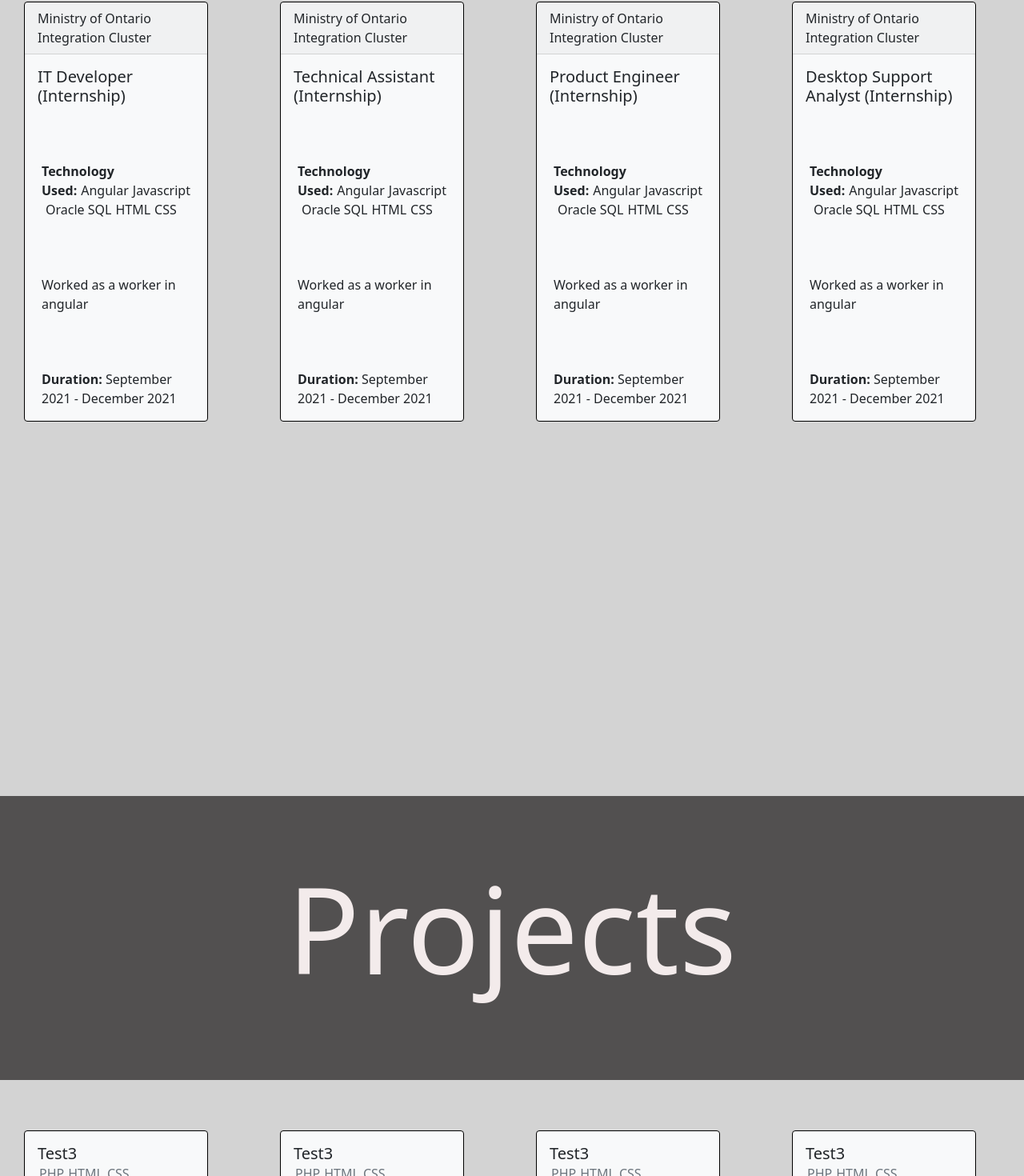
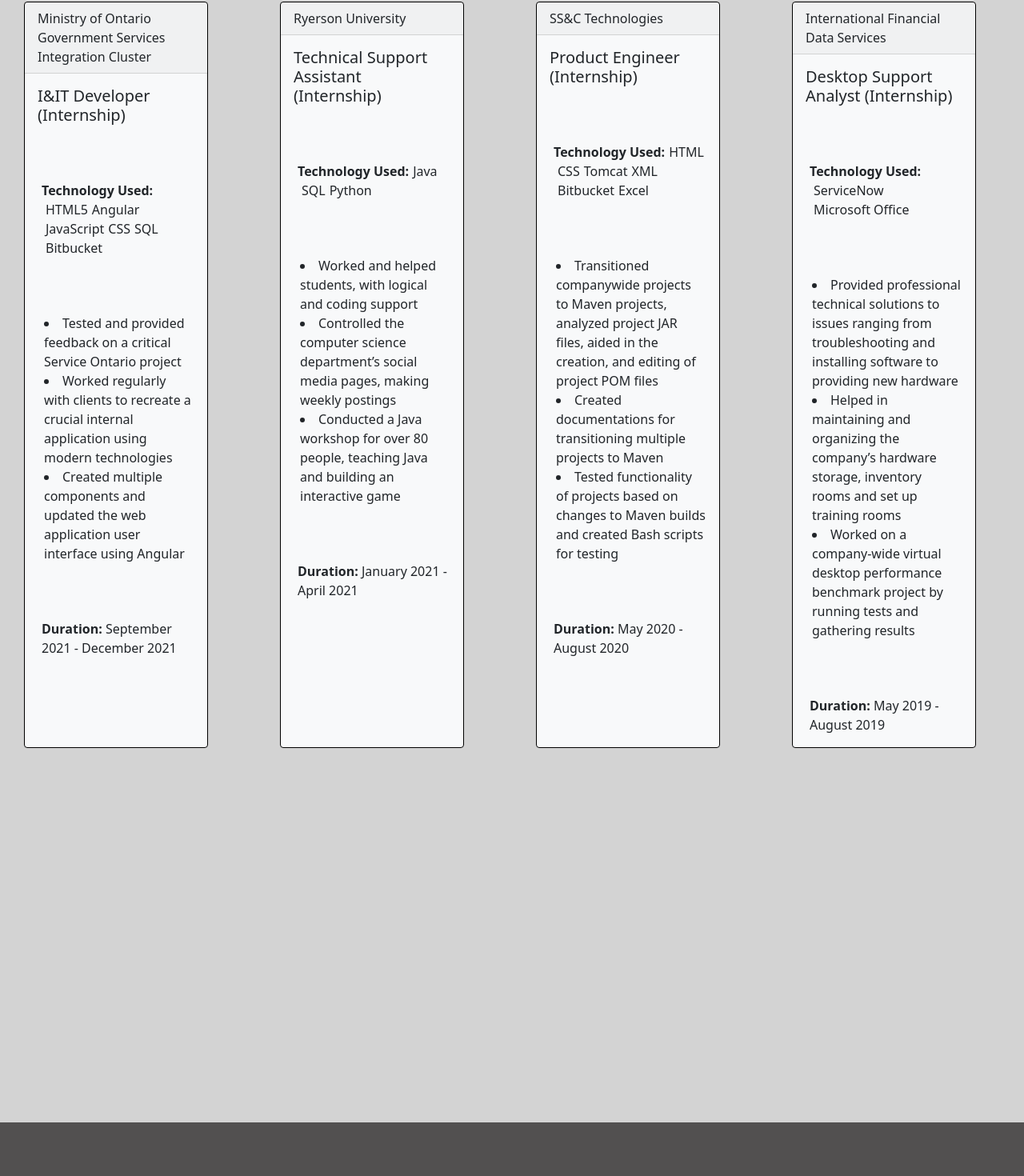
Before and after one commit to Maxmets/My-Website, a React (Create React App) app: page / in a window 1280 px wide. Shown: the part 1819-3289 px from the top of the page at 80% size. Built offline with nearby package versions, Linux system fonts and the light colour scheme.

Commit message:
Updated with real information

```diff
--- a/src/card/Card.css
+++ b/src/card/Card.css
@@ -2,16 +2,19 @@
 @media (min-width: 992px) {
     .card {
         float: left;
-        width: '26rem';
-        height: "33rem";
+        /* width: max-content;
+        height: min-content; */
         margin-left: 30px;
         margin-right: 60px;
         margin-top: 20px;
         display: flex;
         flex-direction: column;
+        /* flex: 1; */
+
     }
 
     .subtitleSpace {
+        padding-top: 10px;
         margin:-3px;
     }
 
@@ -20,7 +23,8 @@
     }
 
     .buttonSpace {
-        margin-top: 35px;
+        margin-top: 30px;
+
     }
 
     .link, .link:hover, .link:focus, .link:active {
@@ -52,7 +56,7 @@
         margin-top: 35px;
     }
 
-    .link, .link:hover, .link:focus, .link:active {
+    .link, .link:hover, .link:focus  {
         text-decoration: none;
         color: inherit;
     }
--- a/src/card/Card.js
+++ b/src/card/Card.js
@@ -15,17 +15,15 @@
     key={"light"}
     text={'dark'}
     className="mb-2 cardHover">
-    <Card.Body>
+    <Card.Body className=''>
         <Card.Title>{props.title}</Card.Title>
         <Card.Subtitle className=" subtitleSpace mb-2 text-muted">{techList}</Card.Subtitle>
         <Card.Text className="textSpace">
         {props.description}
         </Card.Text>
-        <div className="d-grid gap-2">
-            <Button className="buttonSpace" variant="secondary" size="lg">
-            <a className="link" href={props.link}>
+        <div className="d-grid gap-2 " >
+            <Button href={props.link} className="buttonSpace" variant="secondary" size="lg">
                 Click Me
-            </a>
             </Button>
         </div>
     </Card.Body>
--- a/src/footer/Footer.js
+++ b/src/footer/Footer.js
@@ -9,9 +9,8 @@
         <Container className="container">
         <Navbar.Brand className='navbarBrandFooter' href="#home">Maksym Yakhymets</Navbar.Brand>
         <Nav className="me-auto">
-        <Nav.Link href="#home">LinkedIn</Nav.Link>
-        <Nav.Link href="#features">GitHub</Nav.Link>
-        <Nav.Link href="https://www.google.com/">Holder</Nav.Link>
+        <Nav.Link href="https://www.linkedin.com/in/maksymyakhymets/">LinkedIn</Nav.Link>
+        <Nav.Link href="https://github.com/Maxmets">GitHub</Nav.Link>
         </Nav>
         </Container>
     </Navbar>
--- a/src/projects/Projects.js
+++ b/src/projects/Projects.js
@@ -13,11 +13,9 @@
     }
   }
 
-  let project1 = new Project("Test3", "Lorem Ipsum is simply dummy text of the printing and typesetting industry. Lorem Ipsum has been the industry's standard dummy text ever since the 1500s, when an unknown printer took a galley of type and scrambled it to make a type specimen book. It has survived not only five centuries, but also the leap into electronic typesetting, remaining essentially unchanged. It was popularised in the 1960s with the release of Letraset sheets containing Lorem Ipsum passages, and more recently with desktop publishing software like Aldus PageMaker including versions of Lorem Ipsum.","http://google.com","image",["PHP","HTML","CSS"]);
-  let project2 = new Project("Test3", "Lorem Ipsum is simply dummy text of the printing and typesetting industry. Lorem Ipsum has been the industry's standard dummy text ever since the 1500s, when an unknown printer took a galley of type and scrambled it to make a type specimen book. It has survived not only five centuries, but also the leap into electronic typesetting, remaining essentially unchanged. It was popularised in the 1960s with the release of Letraset sheets containing Lorem Ipsum passages, and more recently with desktop publishing software like Aldus PageMaker including versions of Lorem Ipsum.","http://google.com","image",["PHP","HTML","CSS"]);
-  let project3 = new Project("Test3", "Lorem Ipsum is simply dummy text of the printing and typesetting industry. Lorem Ipsum has been the industry's standard dummy text ever since the 1500s, when an unknown printer took a galley of type and scrambled it to make a type specimen book. It has survived not only five centuries, but also the leap into electronic typesetting, remaining essentially unchanged. It was popularised in the 1960s with the release of Letraset sheets containing Lorem Ipsum passages, and more recently with desktop publishing software like Aldus PageMaker including versions of Lorem Ipsum.","http://google.com","image",["PHP","HTML","CSS"]);
-  let project4 = new Project("Test3", "Lorem Ipsum is simply dummy text of the printing and typesetting industry. Lorem Ipsum has been the industry's standard dummy text ever since the 1500s, when an unknown printer took a galley of type and scrambled it to make a type specimen book. It has survived not only five centuries, but also the leap into electronic typesetting, remaining essentially unchanged. It was popularised in the 1960s with the release of Letraset sheets containing Lorem Ipsum passages, and more recently with desktop publishing software like Aldus PageMaker including versions of Lorem Ipsum.","http://google.com","image",["PHP","HTML","CSS"]);
-
+  let project1 = new Project("Travel Website", "Interactive website that displayed different predefined countries around the world. The user than was able to select a country of interest and see possible places that they can tour in that country. The website was build on technologies such as: HTML, CSS, JavaScript, and PHP. The website pulled data from a SQL Database.","https://github.com/Maxmets/Tourism-Store","image",["PHP","JavaScript","HTML","CSS", "Oracle SQL"]);
+  let project2 = new Project("Smart Contract Simulation", "Created a JavaScript application that used Solidity, MetaMask, and a local blockchain from Ganache to simulate a smart contract transaction. The application used ethereum as payment for every end result calculation performed. After the payment transaction succeeded the transaction details were reflected on the local blockchain. ","https://github.com/Maxmets/Smart-Contract-Simulator","image",["JavaScript","Solidity","Ganache","HTML","CSS"]);
+  let project3 = new Project("Unions & Intersections of Intervals", "A time complexity project that gets unions and intersections of a large array of numerical intervals using a suitable data structure technique. The project was used as an educational tool to encourage the exploration of different possible data structures to find the optimal solution that printed the desired result in the shortest amount of time.","http://google.com","image",["Java","Data Structures"]);
 
 function Projects() {
 
@@ -28,7 +26,6 @@
         <ProjectCard title={project1.title} description={project1.description} link={project1.link} tech={project1.techUsed}> </ProjectCard>
         <ProjectCard title={project2.title} description={project2.description} link={project2.link} tech={project2.techUsed}> </ProjectCard>
         <ProjectCard title={project3.title} description={project3.description} link={project3.link} tech={project3.techUsed}> </ProjectCard>
-        <ProjectCard title={project4.title} description={project4.description} link={project4.link} tech={project4.techUsed}> </ProjectCard>
         </div>
       </div>
     );
--- a/src/workExperiences/WorkCard.css
+++ b/src/workExperiences/WorkCard.css
@@ -15,19 +15,30 @@
 }
 
 .card {
-    display: flex;
-    flex-direction: column;
+    /* display: flex;
+    flex-direction: column; */
+    flex: 1;
     border-style: solid;
     border-width: 1px;
     border-color: black;
-    width: '26rem';
-    height: "max-content"
+    width: 'fit-content';
+    height: "min-content";
 }
 
-li {
+/* .durationPlace {
+    pad;
+} */
+
+.techList {
     text-align: left;
-    display: inline;
+    display:inline-block;
     margin-left: 5px;
+}
+
+.descList {
+    text-align: left;
+    display:list-item;
+    margin-left: 3px;
 }
 
 }
@@ -59,8 +70,14 @@
         margin-top: 5px;
     }
 
-    li {
+    .techList {
         text-align: left;
         display: inline;
+        margin-left: 5px;
+    }
+
+    .descList {
+        text-align: left;
+        margin-left: 3px;
     }
 }
--- a/src/workExperiences/WorkCard.js
+++ b/src/workExperiences/WorkCard.js
@@ -4,8 +4,12 @@
 
 function WorkCard(props) {
 
-    let list = props.techUsed.map((item) =>
-        <li>{item}</li>
+    let techList = props.techUsed.map((item) =>
+        <li className='techList'>{item}</li>
+    );
+
+    let descList = props.description.map((item) =>
+      <li className='descList'>{item}</li>
     );
 
     return(
@@ -20,12 +24,12 @@
       <Card.Title>{props.title} </Card.Title>
       <Card.Text>
           <b>Technology Used:</b>
-              {list}
+              {techList}
       </Card.Text>
       <Card.Text>
-        {props.description}
+        {descList}
       </Card.Text>
-      <Card.Text>
+      <Card.Text className='durationPlace'>
          <b>Duration:</b> {props.dateRange}
       </Card.Text>
     </Card.Body>
--- a/src/workExperiences/WorkExperiences.js
+++ b/src/workExperiences/WorkExperiences.js
@@ -13,10 +13,10 @@
     }
 }
 
-let MGCS = new jobExperience("IT Developer (Internship)","Worked as a worker in angular", "Ministry of Ontario Integration Cluster","September 2021 - December 2021",["Angular","Javascript","Oracle SQL", "HTML", "CSS"]);
-let Ryerson = new jobExperience("Technical Assistant (Internship)","Worked as a worker in angular", "Ministry of Ontario Integration Cluster","September 2021 - December 2021",["Angular","Javascript","Oracle SQL", "HTML", "CSS"]);
-let SSNC = new jobExperience("Product Engineer (Internship)","Worked as a worker in angular", "Ministry of Ontario Integration Cluster","September 2021 - December 2021",["Angular","Javascript","Oracle SQL", "HTML", "CSS"]);
-let IFDS = new jobExperience("Desktop Support Analyst (Internship)","Worked as a worker in angular", "Ministry of Ontario Integration Cluster","September 2021 - December 2021",["Angular","Javascript","Oracle SQL", "HTML", "CSS"]);
+let MGCS = new jobExperience("I&IT Developer (Internship)",["Tested and provided feedback on a critical Service Ontario project", "Worked regularly with clients to recreate a crucial internal application using modern technologies", "Created multiple components and updated the web application user interface using Angular"], "Ministry of Ontario Government Services Integration Cluster","September 2021 - December 2021",["HTML5", "Angular", "JavaScript", "CSS", "SQL", "Bitbucket"]);
+let Ryerson = new jobExperience("Technical Support Assistant (Internship)",["Worked and helped students, with logical and coding support","Controlled the computer science department’s social media pages, making weekly postings", "Conducted a Java workshop for over 80 people, teaching Java and building an interactive game"], "Ryerson University","January 2021 - April 2021",["Java","SQL","Python"]);
+let SSNC = new jobExperience("Product Engineer (Internship)",["Transitioned companywide projects to Maven projects, analyzed project JAR files, aided in the creation, and editing of project POM files","Created documentations for transitioning multiple projects to Maven","Tested functionality of projects based on changes to Maven builds and created Bash scripts for testing"], "SS&C Technologies","May 2020 - August 2020",["HTML", "CSS","Tomcat","XML","Bitbucket","Excel"]);
+let IFDS = new jobExperience("Desktop Support Analyst (Internship)",["Provided professional technical solutions to issues ranging from troubleshooting and installing software to providing new hardware","Helped in maintaining and organizing the company’s hardware storage, inventory rooms and set up training rooms", "Worked on a company-wide virtual desktop performance benchmark project by running tests and gathering results"], "International Financial Data Services","May 2019 - August 2019",["ServiceNow","Microsoft Office",]);
 
 function WorkExperiences() {
 
```
Also changed, not shown: src/App.js (+8 -0 lines), src/header/Header.js (+5 -5 lines), 1 other file (tests, documents, lock files or other folders).
